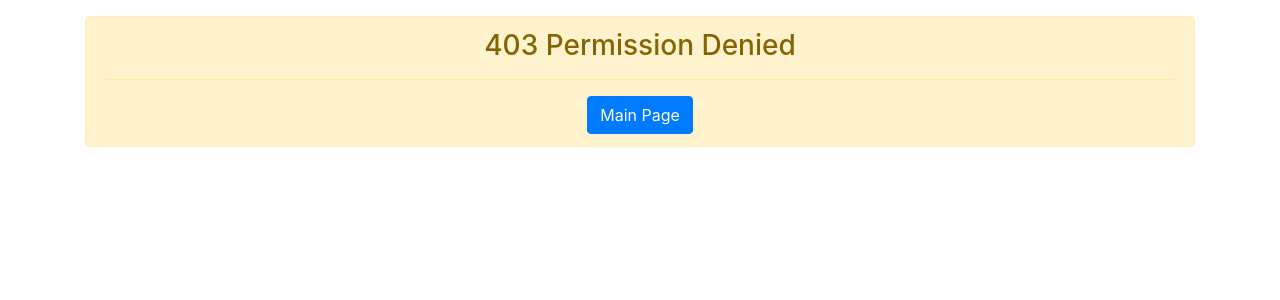
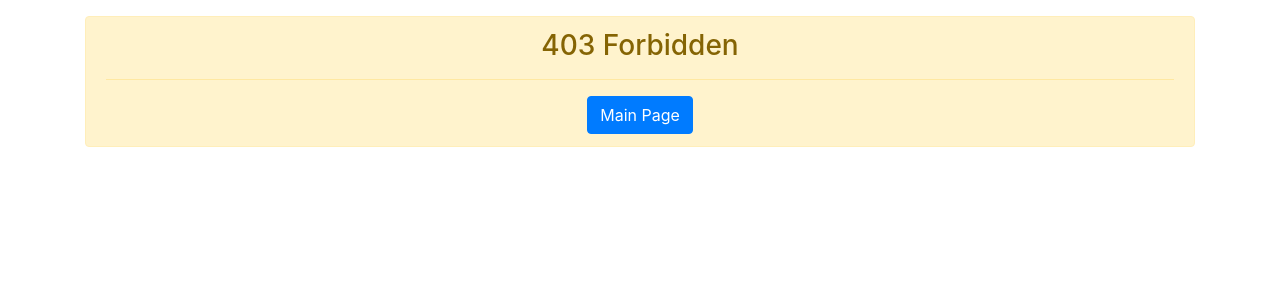
Before and after one commit to DRJ31/COMP3043-Project, a Django app: template templates/403.html in a window 1280 px wide. Shown: the part 56-356 px from the top of the page. Run offline with Django 3.2, Linux system fonts and the light colour scheme; the template is opened without the code that fills it, so the values that code supplies are empty; some libraries are stand-ins or nearby versions.

Commit message:
Change the title of some pages

```diff
--- a/templates/403.html
+++ b/templates/403.html
@@ -3,7 +3,7 @@
 <head>
     <meta name="viewport" content="width=device-width, initial-scale=1, shrink-to-fit=no">
     <meta charset="UTF-8">
-    <title>Profile</title>
+    <title>403 Forbidden</title>
     <link rel="stylesheet" href="/static/css/bootstrap.min.css">
     <!--<link href="https://cdn.bootcss.com/bootstrap/4.1.0/css/bootstrap.min.css" rel="stylesheet">-->
     <link rel="stylesheet" href="https://use.fontawesome.com/releases/v5.0.10/css/all.css"
@@ -69,7 +69,7 @@
 <div class="container mt-3">
 
     <div class="alert alert-warning" role="alert" align="center">
-        <h3>403 Permission Denied</h3>
+        <h3>403 Forbidden</h3>
 
         <hr>
 
--- a/templates/404.html
+++ b/templates/404.html
@@ -3,7 +3,7 @@
 <head>
     <meta name="viewport" content="width=device-width, initial-scale=1, shrink-to-fit=no">
     <meta charset="UTF-8">
-    <title>Profile</title>
+    <title>404 Not Found</title>
     <link rel="stylesheet" href="/static/css/bootstrap.min.css">
     <!--<link href="https://cdn.bootcss.com/bootstrap/4.1.0/css/bootstrap.min.css" rel="stylesheet">-->
     <link rel="stylesheet" href="https://use.fontawesome.com/releases/v5.0.10/css/all.css"
--- a/templates/500.html
+++ b/templates/500.html
@@ -3,7 +3,7 @@
 <head>
     <meta name="viewport" content="width=device-width, initial-scale=1, shrink-to-fit=no">
     <meta charset="UTF-8">
-    <title>Profile</title>
+    <title>500 Internal Server Error</title>
     <link rel="stylesheet" href="/static/css/bootstrap.min.css">
     <!--<link href="https://cdn.bootcss.com/bootstrap/4.1.0/css/bootstrap.min.css" rel="stylesheet">-->
     <link rel="stylesheet" href="https://use.fontawesome.com/releases/v5.0.10/css/all.css"
--- a/templates/allpost.html
+++ b/templates/allpost.html
@@ -4,7 +4,7 @@
 <head>
     <meta charset="UTF-8">
     <meta name="viewport" content="width=device-width, initial-scale=1, shrink-to-fit=no">
-    <title>Lost &amp; Found</title>
+    <title>All Posts</title>
     <link rel="stylesheet" href="{% static 'css/bootstrap.min.css' %}">
     <!--<link href="https://cdn.bootcss.com/bootstrap/4.1.0/css/bootstrap.min.css" rel="stylesheet">-->
     <link rel="stylesheet" href="https://use.fontawesome.com/releases/v5.0.10/css/all.css"
--- a/templates/validate.html
+++ b/templates/validate.html
@@ -3,7 +3,7 @@
 <head>
     <meta name="viewport" content="width=device-width, initial-scale=1, shrink-to-fit=no">
     <meta charset="UTF-8">
-    <title>Profile</title>
+    <title>Message</title>
     <link rel="stylesheet" href="/static/css/bootstrap.min.css">
     <!--<link href="https://cdn.bootcss.com/bootstrap/4.1.0/css/bootstrap.min.css" rel="stylesheet">-->
     <link rel="stylesheet" href="https://use.fontawesome.com/releases/v5.0.10/css/all.css"
```
